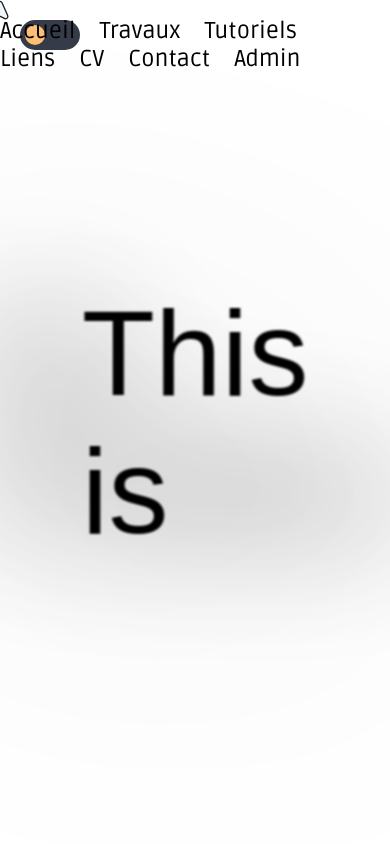
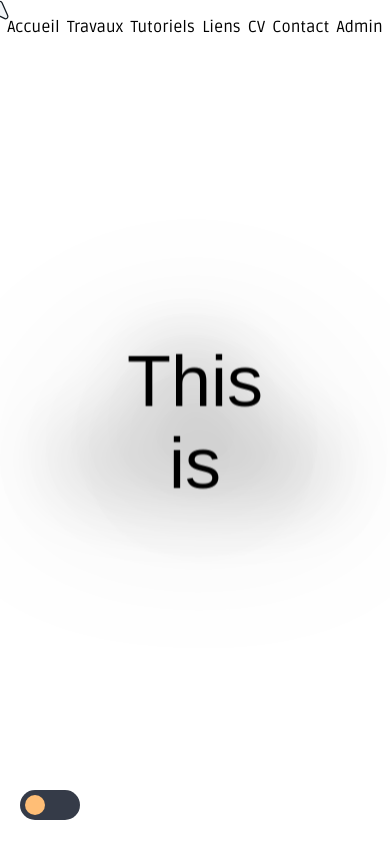
Before and after one commit to ErrazIG/Portfolio, a PHP site: page / in a window 390 px wide; the page is wider, and only the part inside the window is pictured. Run offline with PHP 8.4, Linux system fonts and the light colour scheme; some web fonts are replaced.

Commit message:
responsive

```diff
--- a/public/css/style.css
+++ b/public/css/style.css
@@ -22,14 +22,13 @@
 body {
 	background: var(--color-bg);
 }
-
 #pistol {
   overflow: hidden;
 }
 
 .context {
 	position: fixed;
-	top: 20px;
+	bottom: 20px;
 	left: 20px;
   z-index: 1000;
 }
@@ -67,17 +66,16 @@ body {
 	transform: translate(calc(70px - 45px), -5px);
 }
 
-
 nav{
   position: fixed;
+  right: 20px;
   top: 2%;
-  right: 0%;
+  word-spacing: 8px;
   z-index: 1000;
 }
 
 nav a{
   font-size: 23px;
-  margin-right: 20px;
   font-family: 'Ruda', sans-serif;
   text-decoration: none;
 	color: var(--color-text);
@@ -91,9 +89,9 @@ nav a:hover{
   text-decoration-color: #FF7F11;
 }
 
-
 .container {
   position: relative;
+  text-align: center;
   font-size: 120px;
   min-height: 100vh;
   filter: contrast(25) blur(1px);
@@ -101,8 +99,7 @@ nav a:hover{
 }
 
 
-.word {/*
-  font-family: 'DM Serif Display', serif;*/
+.word {
   font-family: 'Asul', sans-serif;
 	color: var(--color-text);
   position: absolute;
@@ -173,18 +170,18 @@ h1{
 
 .grid-work {
   position: absolute;
-  top: 50%;
+  top: 55%;
   left: 50%;
   transform: translate(-50%, -50%);
-  width: 60%;
-  height: 70%;
+  width: 70%;
+  height: 80%;
   display: grid;
   grid-template-columns: repeat(3, 1fr);
   grid-template-rows: repeat(3, 1fr);
   grid-column-gap: 20px;
   grid-row-gap: 20px;
   padding: 30px;
-  }
+}
 
 .grid-child-work{
   border: 2px solid rgb(34, 34, 34);
@@ -279,7 +276,7 @@ h1{
 
 
 .grid-liens {
-  position: absolute;
+  position: fixed;
   top: 50%;
   left: 50%;
   transform: translate(-50%, -50%);
@@ -452,3 +449,112 @@ input[type='range']::-webkit-slider-thumb {
 .form-forget a{
 	color: #EF1A6B;
 }
+
+
+/* Media query tablettes */
+@media only screen and (min-width: 768px) and (max-width: 1199px) {
+
+  nav {
+  position: absolute;
+  left: 0px;
+  width: 100%;
+  word-spacing: 3px;
+  display: flex;
+  justify-content: space-evenly;
+
+}
+
+  .grid-work {
+    margin-top: 30px;
+    display: grid;
+    grid-template-columns: repeat(2, 1fr);
+    grid-template-rows: repeat(5, 200px);
+  }
+
+  .container-tuto{
+    position: absolute;
+    left: 50%;
+    transform: translate(-50%);
+    width: 600px;
+    display: grid;
+    grid-template-columns: repeat(1, auto);
+    grid-template-rows: repeat(8, 350px);
+    justify-content: center;
+    row-gap: 200px;
+  }
+
+  .container-tuto .div h1{
+    left: 50%;
+    transform: translate(-50%);
+  }
+
+}
+
+/* Media query mobiles */
+@media only screen and (max-width: 767px) {
+
+  nav {
+    position: absolute;
+    left: 0px;
+    width: 100%;
+    word-spacing: 3px;
+    display: flex;
+    justify-content: space-evenly;
+
+  }
+
+  nav a {
+    font-size: 16px;
+  }
+
+  .container {
+    scale: 0.6;
+    position: absolute;
+    width: auto;
+    height: auto;
+    left: 50%;
+    top: 30%;
+    transform: translate(-50%, -50%);
+  }
+
+  .grid-work {
+    margin-top: 30px;
+    display: grid;
+    grid-template-columns: repeat(1, 250px);
+    grid-template-rows: repeat(9, 150px);
+    justify-content: center;
+    gap: 100px;
+  }
+
+  .container-tuto{
+    display: grid;
+    grid-template-columns: repeat(1, 300px);
+    grid-template-rows: repeat(8, .25fr);
+    justify-content: center;
+  }
+
+  .container-tuto .div h1{
+    left: 50%;
+    transform: translate(-50%);
+  }
+
+  .grid-liens {
+
+  width: calc(665px /1.6);
+  height: calc(665px /1.6);
+  }
+
+  .form{
+    border-radius: 10px;
+    box-shadow: -5px -5px 10px rgba(255, 255, 255, 0.2), 5px 5px 15px rgba(0, 0, 0, 0.4);
+    padding: 40px 40px 60px;
+    position: absolute;
+    text-align: center;
+    width: 350px;
+    top: 50%;
+    left: 50%;
+    transform: translate(-50%, -50%);
+    font-family: 'Ruda', sans-serif;
+  }
+
+}
```
